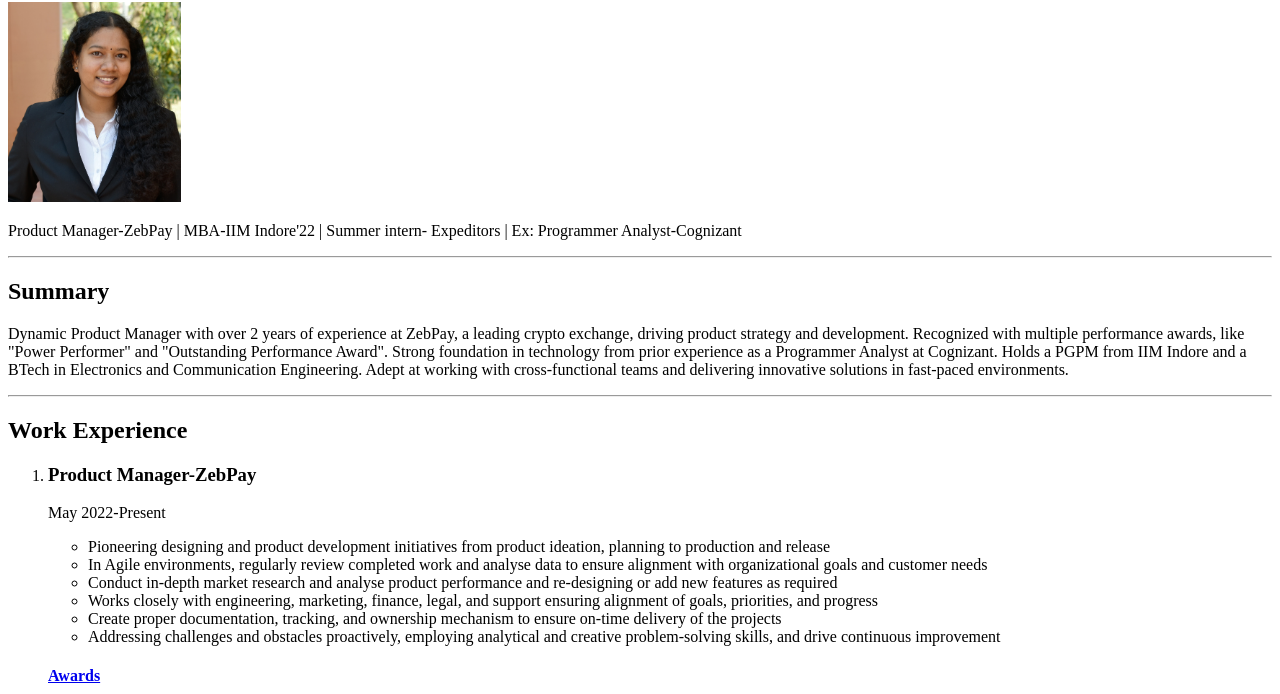
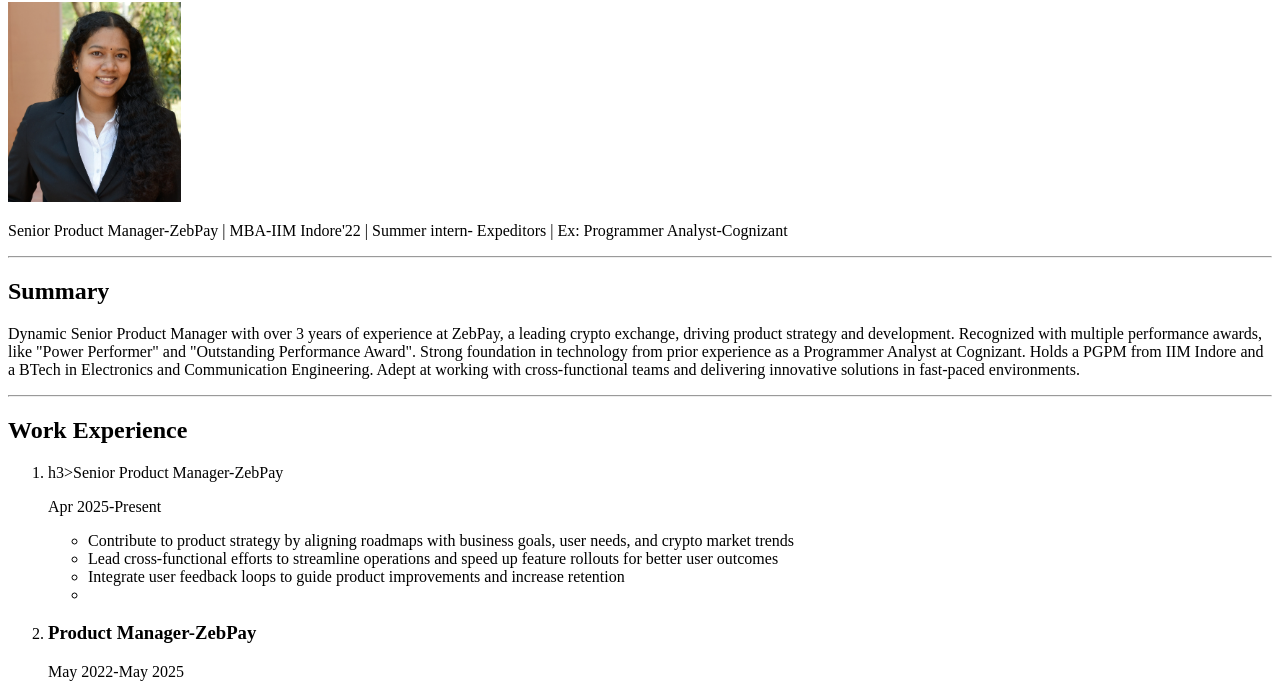
Before and after one commit to Aswathit22/Aswathi-T, a plain HTML site: page index.html in a window 1280 px wide. Shown: the part 78-772 px from the top of the page. Drawn offline with Linux system fonts and the light colour scheme.

Commit message:
Update index.html

```diff
--- a/index.html
+++ b/index.html
@@ -8,10 +8,10 @@
 <body>
     <h1>Aswathi T</h1>
         <img src="./profile_pic.jpg" alt="This is Aswathi T's profile picture" height="200"/>
-        <p>Product Manager-ZebPay | MBA-IIM Indore'22 | Summer intern- Expeditors | Ex: Programmer Analyst-Cognizant</p>
+        <p>Senior Product Manager-ZebPay | MBA-IIM Indore'22 | Summer intern- Expeditors | Ex: Programmer Analyst-Cognizant</p>
         <hr />
         <h2>Summary</h2>
-            <p>Dynamic Product Manager with over 2 years of experience at ZebPay, a leading crypto exchange, driving product strategy and development.
+            <p>Dynamic Senior Product Manager with over 3 years of experience at ZebPay, a leading crypto exchange, driving product strategy and development.
             Recognized with multiple performance awards, like "Power Performer" and "Outstanding Performance Award".
             Strong foundation in technology from prior experience as a Programmer Analyst at Cognizant.
             Holds a PGPM from IIM Indore and a BTech in Electronics and Communication Engineering.
@@ -19,8 +19,16 @@
         <hr />
         <h2>Work Experience</h2>
             <ol>
+                <li>h3>Senior Product Manager-ZebPay</h3></li>
+                    <p>Apr 2025-Present</p>
+                    <ul>
+                        <li>Contribute to product strategy by aligning roadmaps with business goals, user needs, and crypto market trends</li>
+                        <li>Lead cross-functional efforts to streamline operations and speed up feature rollouts for better user outcomes</li>
+                        <li>Integrate user feedback loops to guide product improvements and increase retention</li>
+                        <li></li>
+                    </ul>
                 <li><h3>Product Manager-ZebPay</h3></li>
-                    <p>May 2022-Present</p>
+                    <p>May 2022-May 2025</p>
                     <ul>
                         <li>Pioneering designing and product development initiatives from product ideation, planning to production and release</li>
                         <li>In Agile environments, regularly review completed work and analyse data to ensure alignment with organizational goals and customer needs</li>
@@ -33,7 +41,7 @@
                     <ol>
                         <li>Received Outstanding Performance award for the overall performance in the year</li>
                         <li>Won the Power Performer Award twice for exceptional performance in the quarter</li>
-                        <li>Received the highest rating for 2 consecutive years</li>
+                        <li>Received the highest rating for 3 consecutive years</li>
                     </ol>
                 <li><h3>Programmer Analyst-Cognizant</h3></li>
                     <p>Jan 2018-Jul 2020</p>
```
